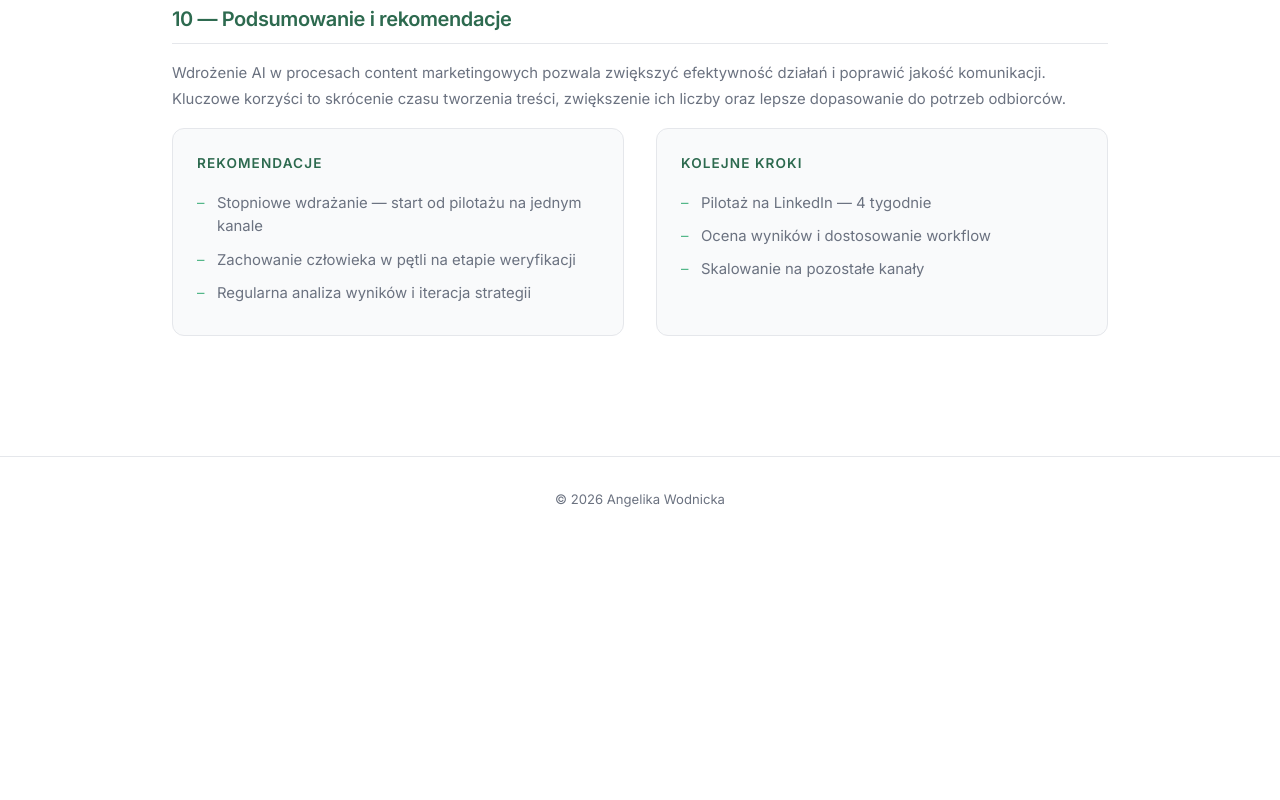
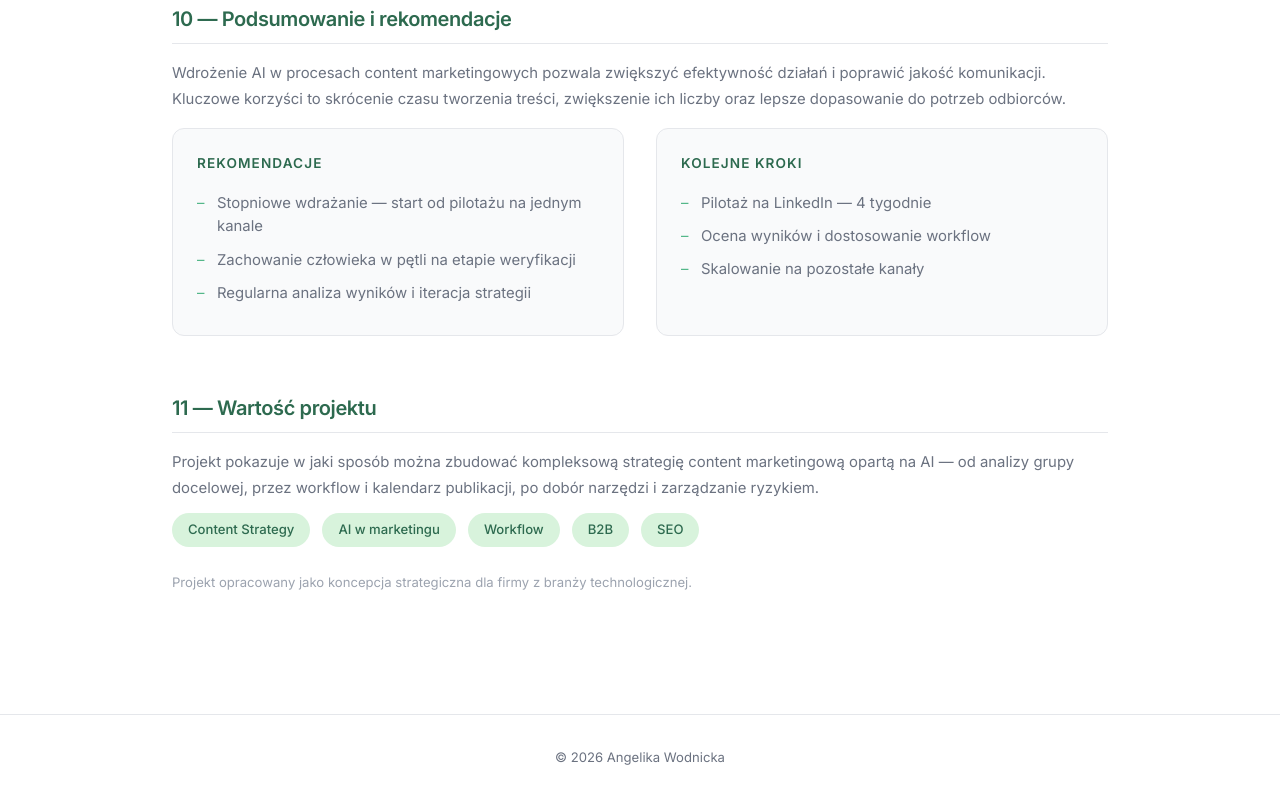
Before and after one commit to Angelika014/portfolio, a plain HTML site: page marketing-ai-b2b.html in a window 1280 px wide. Shown: the part 5142-5942 px from the top of the page. Before the commit the page ends 5684 px from the top, so only its background shows below. Drawn offline with Linux system fonts and the light colour scheme.

Commit message:
Add last line to marketing-ai-b2b

```diff
--- a/marketing-ai-b2b.html
+++ b/marketing-ai-b2b.html
@@ -628,6 +628,20 @@
       </div>
     </div>
 
+    <!-- 11. Wartość projektu -->
+    <div class="doc-section">
+      <h2>11 — Wartość projektu</h2>
+      <p>Projekt pokazuje w jaki sposób można zbudować kompleksową strategię content marketingową opartą na AI — od analizy grupy docelowej, przez workflow i kalendarz publikacji, po dobór narzędzi i zarządzanie ryzykiem.</p>
+      <div class="kpi-row">
+        <span class="kpi-item">Content Strategy</span>
+        <span class="kpi-item">AI w marketingu</span>
+        <span class="kpi-item">Workflow</span>
+        <span class="kpi-item">B2B</span>
+        <span class="kpi-item">SEO</span>
+      </div>
+      <p style="margin-top:1.5rem;font-size:0.82rem;color:#9ca3af;">Projekt opracowany jako koncepcja strategiczna dla firmy z branży technologicznej.</p>
+    </div>
+
   </div>
 
   <footer>
```
